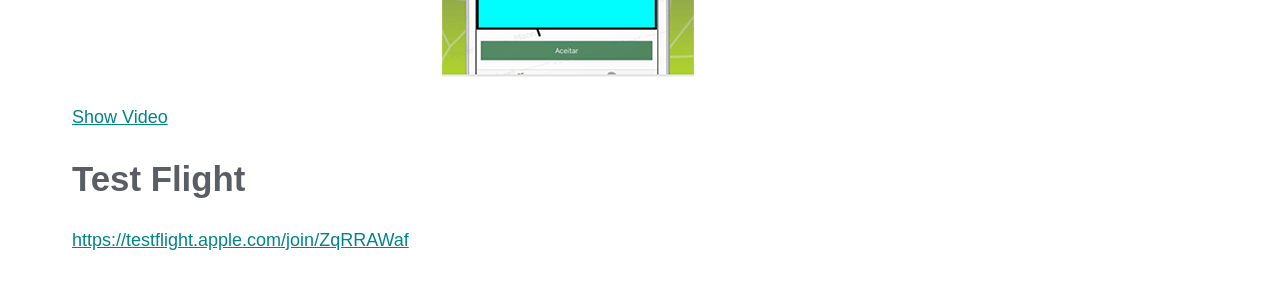
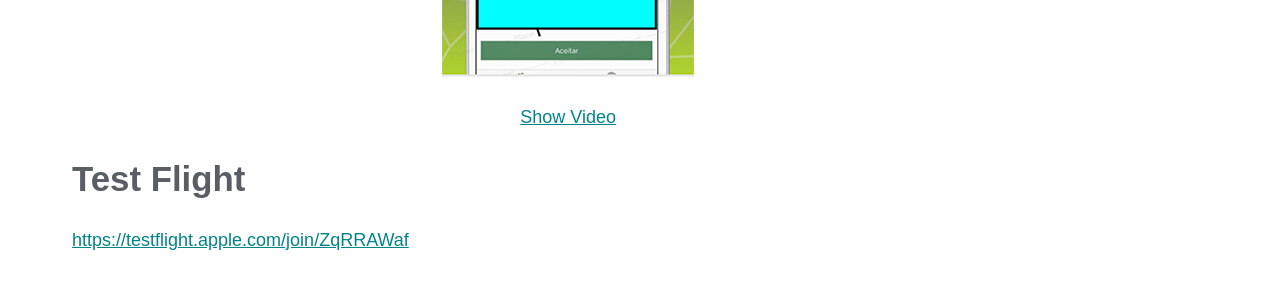
Before and after one commit to TiagoMJFlores/tiagomjflores.github.io, a Jekyll site: the page built from _appstore/walkzone.md, in a window 1280 px wide. Shown: the part 1314-1600 px from the top of the page. Built offline with Jekyll 4.4.1, drawn with Linux system fonts in a browser that asks for light colours.

Commit message:
kramdown

```diff
--- a/_appstore/walkzone.md
+++ b/_appstore/walkzone.md
@@ -13,8 +13,9 @@
 
 ## Video Demo
 ![alt text](https://raw.githubusercontent.com/TiagoMJFlores/tiagomjflores.github.io/master/assets/appstore/walkzone/cover2.png?style=centerme)
+
+[Show Video](https://youtu.be/dtkChb0Sy-o)
 {: style="text-align:center"}
-[Show Video](https://youtu.be/dtkChb0Sy-o)
 
 ## Test Flight
 
```
